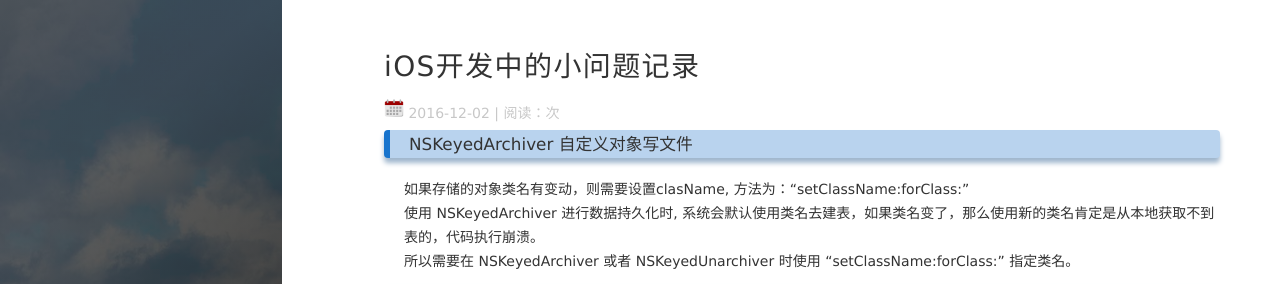
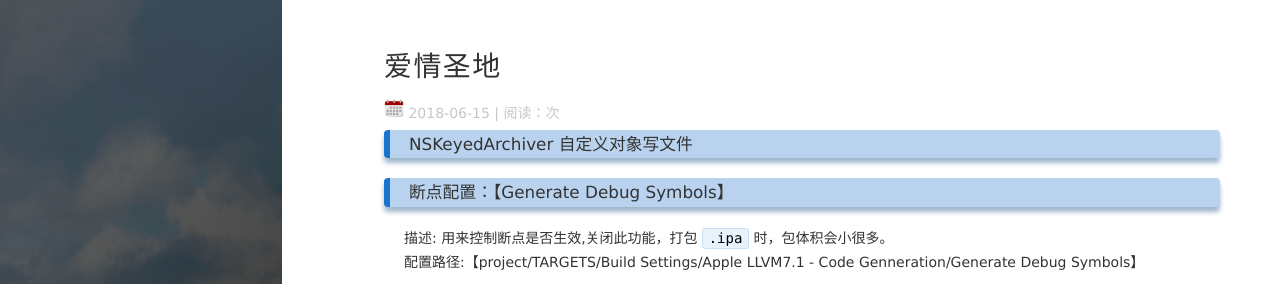
Before and after one commit to lxtxx/lxtxx.github.io, a Jekyll site: the page built from _posts/2016-12-02-iOS_Dev_Note.md, in a window 1280 px wide and 900 px high, cut to the strip 0-284 px from the top of the window. Built offline with Jekyll 4.4.1, drawn with Linux system fonts in a browser that asks for light colours; nearby versions of some CDN libraries; comment, search, counter and statistics services are not loaded.

Commit message:
Update 2016-12-02-iOS_Dev_Note.md

```diff
--- a/_posts/2016-12-02-iOS_Dev_Note.md
+++ b/_posts/2016-12-02-iOS_Dev_Note.md
@@ -1,16 +1,12 @@
 ---
 layout: post
-title: iOS开发中的小问题记录
-date: 2016-12-02
+title: 爱情圣地
+date: 20180615
 tag: iOS
 ---
 
 ### NSKeyedArchiver 自定义对象写文件
 
-
-如果存储的对象类名有变动，则需要设置clasName, 方法为：“setClassName:forClass:”
-使用 NSKeyedArchiver 进行数据持久化时, 系统会默认使用类名去建表，如果类名变了，那么使用新的类名肯定是从本地获取不到表的，代码执行崩溃。
-所以需要在 NSKeyedArchiver 或者 NSKeyedUnarchiver 时使用 “setClassName:forClass:” 指定类名。
 
 
 ### 断点配置：【Generate Debug Symbols】
```
